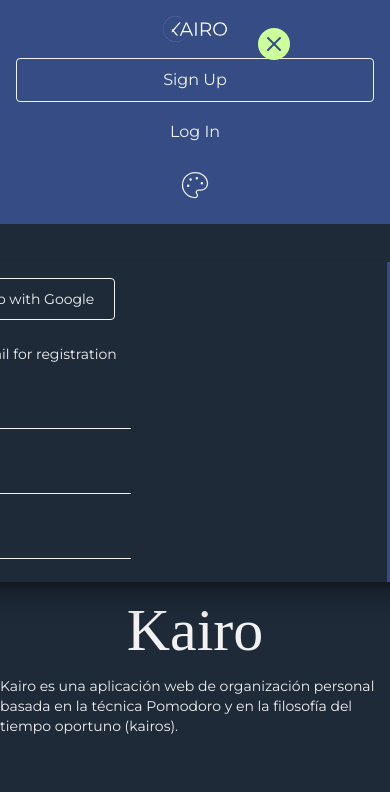
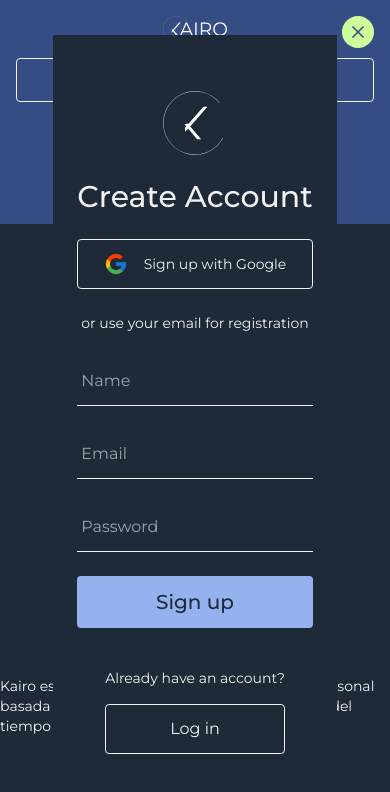
Before and after one commit to Heleiirx/kairo, a React (Vite) app in the folder frontend/: page / in a window 390 px wide. Both pictures are taken after a click on the button "Sign Up". Shown: the top 792 px of the page. Built offline with nearby package versions, Linux system fonts and the light colour scheme; a web font is replaced by a local one.

Commit message:
feat(userAuth): Improve accessibility and mobile responsiveness for auth components

```diff
--- a/frontend/src/components/FlotatingInput.tsx
+++ b/frontend/src/components/FlotatingInput.tsx
@@ -45,7 +45,7 @@
         onChange={handleChange}
         onBlur={handleBlur}
         placeholder=" "
-        className="peer w-full border-0 border-b border-white bg-transparent py-2 px-1 text-base text-white placeholder-transparent focus:outline-none focus:border-white"
+        className="peer w-full border-0 border-b border-white bg-transparent py-3 px-1 min-h-[44px] text-base text-white placeholder-transparent focus:outline-none focus:border-white"
       />
 
       {/* Label */}
@@ -54,7 +54,7 @@
         className={`absolute left-1 transition-all text-white opacity-60
           ${value
             ? "top-[-1rem] text-sm"
-            : "top-2 text-base"}
+            : "top-3 text-base"}
           peer-focus:top-[-1rem] peer-focus:text-sm`}
       >
         {label}
--- a/frontend/src/components/userAuth/ModalUserAuth.tsx
+++ b/frontend/src/components/userAuth/ModalUserAuth.tsx
@@ -14,6 +14,7 @@
 
     const handleToggle = () => setIsSignUp(!isSignUp);
     const { isOpen, isSignUp, closeModal, setIsSignUp } = useAuthModal();
+
     // Change the URL when the modal opens or closes
     useEffect(() => {
         if (isOpen) {
@@ -28,17 +29,55 @@
         }
     }, [isOpen, isSignUp]);
 
+    // Implement modal scroll lock to prevent body scrolling
+    useEffect(() => {
+        if (isOpen) {
+            const originalOverflow = document.body.style.overflow;
+            document.body.style.overflow = 'hidden';
+
+            return () => {
+                document.body.style.overflow = originalOverflow;
+            };
+        }
+    }, [isOpen]);
+
     if (!isOpen) return null;
 
     return (
-        <ModalXL>
+        <ModalXL onClose={closeModal}>
             <button
-                className="z-100 absolute top-7 right-25 p-1 size-8 bg-base-contrast rounded-full flex items-center justify-center hover:bg-secondary/30 transition-colors duration-300"
+                className="z-100 absolute top-4 right-4 md:top-7 md:right-7 p-1 size-8 md:size-10 bg-base-contrast rounded-full flex items-center justify-center hover:bg-secondary/30 transition-colors duration-300"
                 onClick={closeModal}
+                aria-label="Close modal"
             >
-                <X className="text-primary"/>
+                <X className="text-primary w-5 h-5 md:w-6 md:h-6"/>
             </button>
-            <div className="relative flex w-6xl h-80 min-h-9/10 overflow-hidden bg-base rounded shadow-xl/30 text-white">
+
+            {/* Mobile layout: Single column, full-width */}
+            <div className="md:hidden relative flex flex-col w-full min-h-[90vh] overflow-y-auto bg-base text-white p-6">
+                <div className="flex flex-col items-center gap-6 py-8">
+                    <img src={smLogo} alt="Logo kairo, reloj" className="size-16" />
+
+                    {isSignUp ? <SignUpForm /> : <SignInForm />}
+
+                    <div className="flex flex-col items-center gap-4 mt-4 text-center">
+                        <span className="text-white text-sm">
+                            {isSignUp
+                                ? "Already have an account?"
+                                : "Don't have an account?"}
+                        </span>
+                        <button
+                            className="border border-white p-3 w-full min-h-[44px] rounded"
+                            onClick={handleToggle}
+                        >
+                            {isSignUp ? "Log in" : "Sign up"}
+                        </button>
+                    </div>
+                </div>
+            </div>
+
+            {/* Tablet/Desktop layout: Two-panel design with max-width constraint */}
+            <div className="hidden md:flex relative w-full max-w-3xl h-[500px] overflow-hidden bg-base rounded shadow-xl/30 text-white">
                 {/* Form panel */}
                 <div
                     className={`
@@ -76,7 +115,7 @@
                         <p className="font-bold text-base-contrast inline">can create an account</p> here.
                     </span>
                     <button
-                        className="border border-white p-2 w-2/3 rounded"
+                        className="border border-white p-2 w-2/3 min-h-[44px] rounded"
                         onClick={handleToggle}
                     >
                        {isSignUp ? "Log in" : "Sign up"}
--- a/frontend/src/components/userAuth/SignInForm.tsx
+++ b/frontend/src/components/userAuth/SignInForm.tsx
@@ -13,18 +13,18 @@
         <>
             <h2 className="text-3xl font-medium">Sign in to Kairo</h2>
             <button
-                className="border border-white p-2 w-1/3 max-w-56 rounded flex items-center justify-center gap-4 text-sm"
+                className="border border-white p-3 w-full md:w-1/3 md:max-w-56 min-h-[44px] rounded flex items-center justify-center gap-4 text-sm"
                 onClick={handleOAuthLogin}
             >
                 <img src={GoogleIcon} alt="Icono de google" className="size-6" />
                 Sign in with Google
             </button>
             <p className="text-sm">or use your email account</p>
-            <Form method="post" action="/signin" className="flex flex-col gap-6 w-1/3 items-center">
+            <Form method="post" action="/signin" className="flex flex-col gap-6 w-full md:w-1/3 items-center">
                 <FloatingInput label="Email" type="email" name="email" />
                 <FloatingInput label="Password" type="password" name="password" />
-                <p className="text-base-contrast underline inline">Forgot your password?</p>
-                <button type="submit" className="bg-secondary text-base text-xl font-medium p-2 w-2/3 rounded">
+                <p className="text-base-contrast underline inline min-h-[44px] flex items-center">Forgot your password?</p>
+                <button type="submit" className="bg-secondary text-base text-xl font-medium p-3 w-full md:w-2/3 min-h-[44px] rounded">
                     Sign in
                 </button>
                 {data?.error && <p className="text-red-500">{data.error}</p>}
--- a/frontend/src/components/userAuth/SignUpForm.tsx
+++ b/frontend/src/components/userAuth/SignUpForm.tsx
@@ -12,16 +12,16 @@
     return(
         <>
             <h2 className="text-3xl font-medium">Create Account</h2>
-            <button onClick={handleOAuthLogin} className="border border-white p-2 w-1/3 max-w-56 rounded flex items-center justify-center gap-4 text-sm">
+            <button onClick={handleOAuthLogin} className="border border-white p-3 w-full md:w-1/3 md:max-w-56 min-h-[44px] rounded flex items-center justify-center gap-4 text-sm">
                 <img src={GoogleIcon} alt="Icono de google" className="size-6" />
                 Sign up with Google
             </button>
             <p className="text-sm">or use your email for registration</p>
-            <Form method="post" action="/signup" className="flex flex-col gap-6 w-1/3 items-center">
+            <Form method="post" action="/signup" className="flex flex-col gap-6 w-full md:w-1/3 items-center">
                 <FloatingInput label="Name" type="text" name="name" />
                 <FloatingInput label="Email" type="email" name="email" />
                 <FloatingInput label="Password" type="password" name="password" />
-                <button type="submit" className="bg-secondary text-base text-xl font-medium p-2 w-2/3 rounded">
+                <button type="submit" className="bg-secondary text-base text-xl font-medium p-3 w-full md:w-2/3 min-h-[44px] rounded">
                     Sign up
                 </button>
                 {data?.error && <p className="text-red-500">{data.error}</p>}
```
Lines whose indentation alone changed are shown as unchanged.
